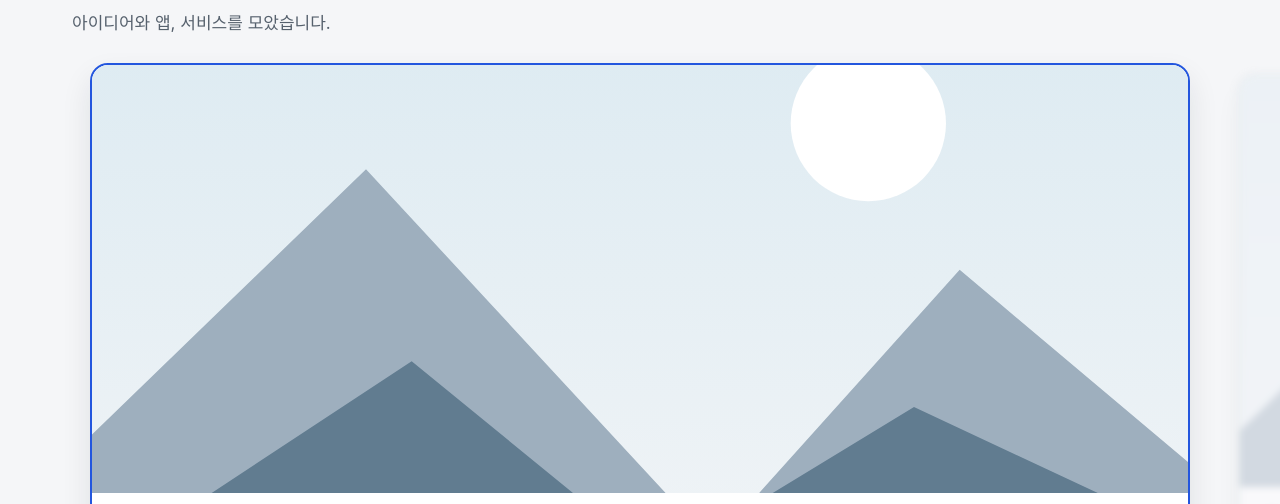
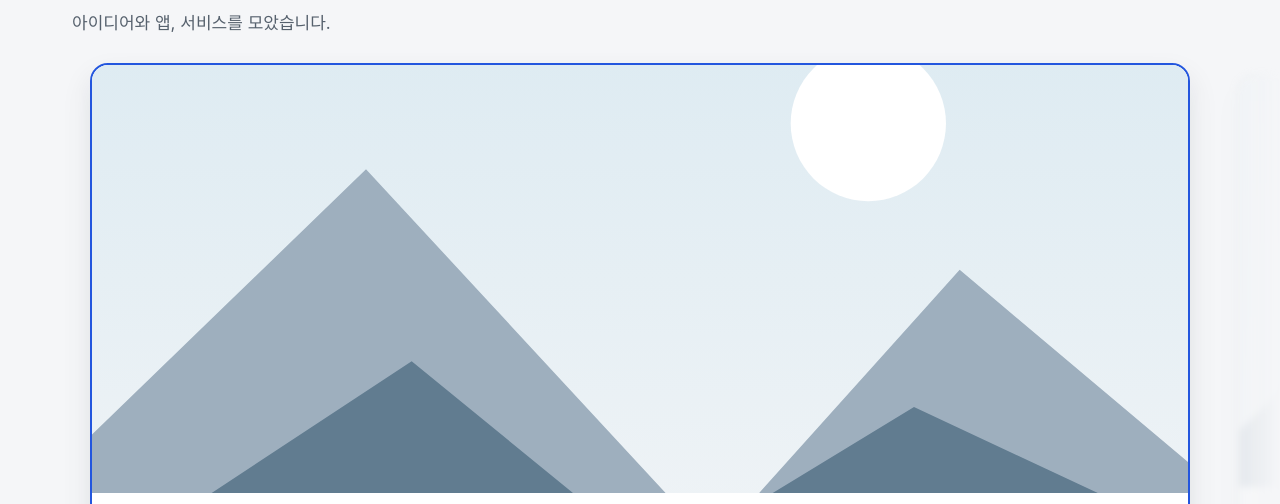
Before and after one commit to PPADAovo/PPADAovo.github.io, a plain HTML site: page index.html in a window 1280 px wide. Shown: the part 236-740 px from the top of the page. Drawn offline with Linux system fonts and the light colour scheme.

Commit message:
슬라이드 양 끝이 화면 가장자리에서 서서히 사라지도록 처리
Co-Authored-By: Claude Fable 5.2 <noreply@anthropic.com>
Claude-Session: https://claude.ai/code/session_01NY7nQMNfxHqC97yuTrfcAL

```diff
--- a/gallery.css
+++ b/gallery.css
@@ -7,7 +7,7 @@ html{overflow-x:clip}
 
 /* 슬라이드: 화면 전체 폭을 쓰는 가로 스크롤. 가운데 카드만 선명하고 양옆은 흐리게 */
 .project-gallery{width:100vw;margin-left:calc(50% - 50vw)}
-.deck{--w:min(86vw,1500px);position:relative;display:flex;gap:clamp(12px,2vw,28px);overflow-x:auto;scroll-snap-type:x mandatory;overscroll-behavior-x:contain;padding:10px calc((100vw - var(--w))/2) 36px;scrollbar-width:none;cursor:grab;outline-offset:-4px;user-select:none;-webkit-user-select:none}
+.deck{--w:min(86vw,1500px);position:relative;display:flex;gap:clamp(12px,2vw,28px);overflow-x:auto;scroll-snap-type:x mandatory;overscroll-behavior-x:contain;padding:10px calc((100vw - var(--w))/2) 36px;scrollbar-width:none;-webkit-mask-image:linear-gradient(90deg,transparent,#000 7%,#000 93%,transparent);mask-image:linear-gradient(90deg,transparent,#000 7%,#000 93%,transparent);cursor:grab;outline-offset:-4px;user-select:none;-webkit-user-select:none}
 .deck::-webkit-scrollbar{display:none}
 .deck.dragging{scroll-snap-type:none;cursor:grabbing}
 .slide{flex:0 0 var(--w);min-width:0;height:clamp(300px,68vh,760px);scroll-snap-align:center;display:flex;flex-direction:column;padding:0;text-align:left;font:inherit;color:inherit;background:white;border:2px solid #d1d8e0;border-radius:18px;overflow:hidden;box-shadow:0 14px 30px #18212819;opacity:.4;filter:blur(4px);transform:scale(.96);transition:opacity .4s,filter .4s,transform .4s,border-color .4s;cursor:pointer}
```
